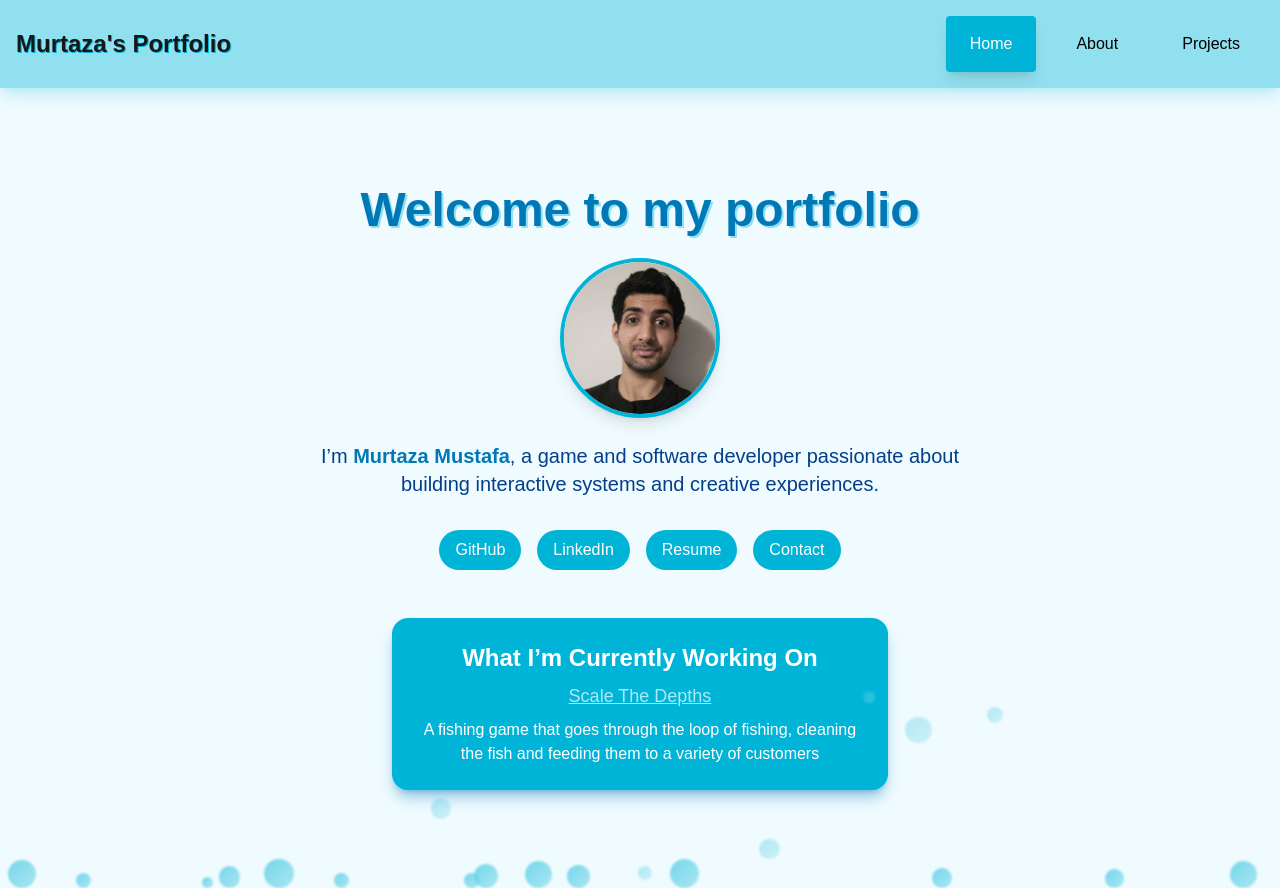
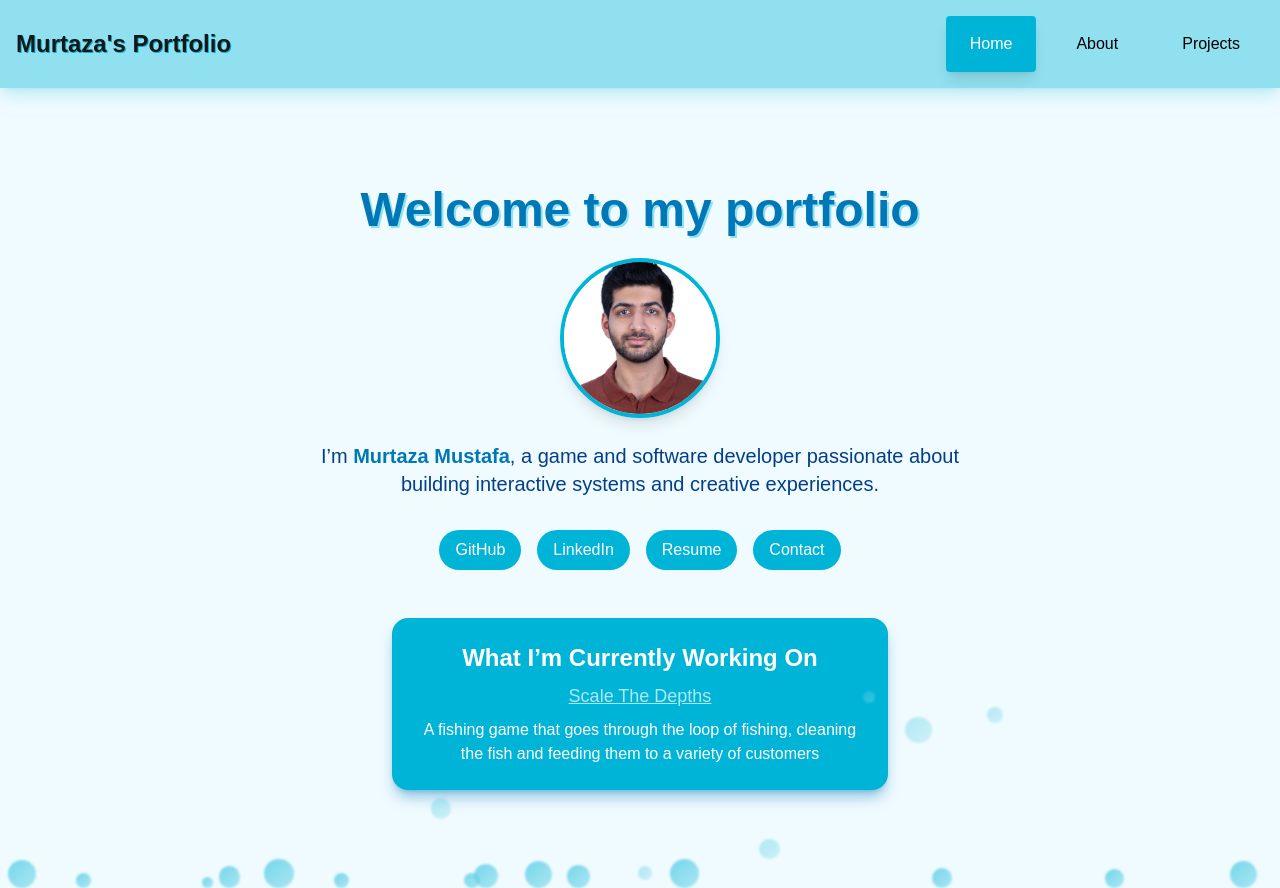
Before and after one commit to Murtaza1Mustafa/PortfolioWebsite, a Next.js app: page / in a window 1280 px wide. Built offline with nearby package versions, Linux system fonts and the light colour scheme.

Commit message:
fix carayon clash name

```diff
--- a/src/app/page.tsx
+++ b/src/app/page.tsx
@@ -27,7 +27,7 @@ export default function HeroSection() {
         {/* Profile Image */}
         <div className='w-40 h-40 relative mb-6'>
           <Image
-            src='/Photo.jpg'
+            src='/Photo.jpeg'
             alt='Murtaza Mustafa'
             fill
             className='rounded-full object-cover shadow-lg border-4 border-[#00b4d8]'
```
Also changed, not shown: public/Photo.jpeg (added), public/Photo.jpg (deleted).
